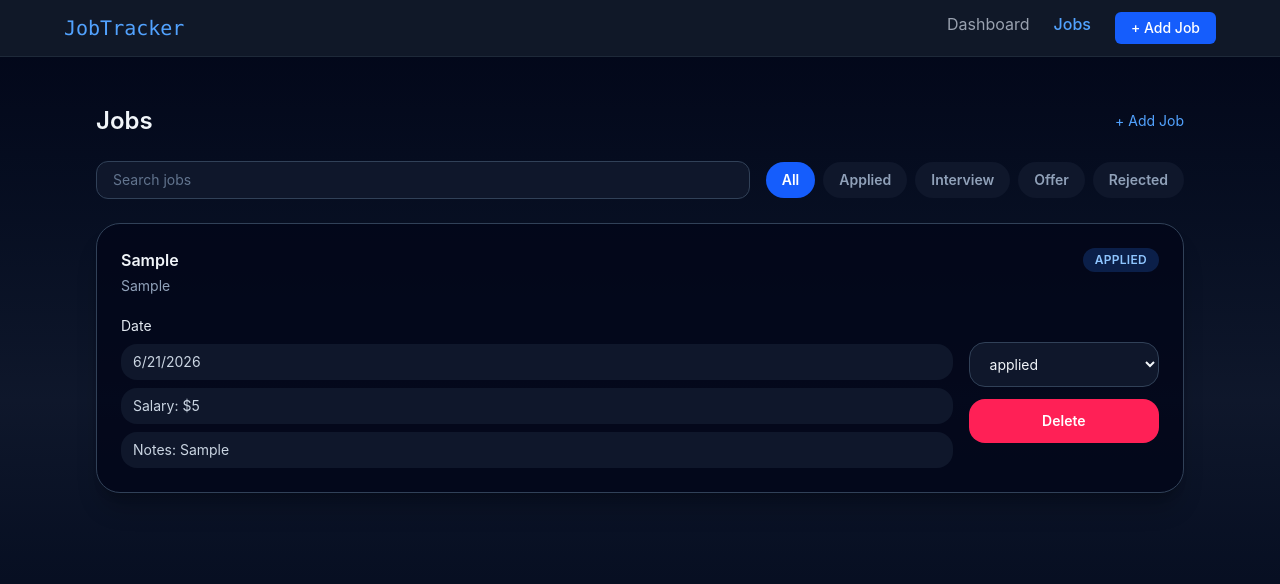
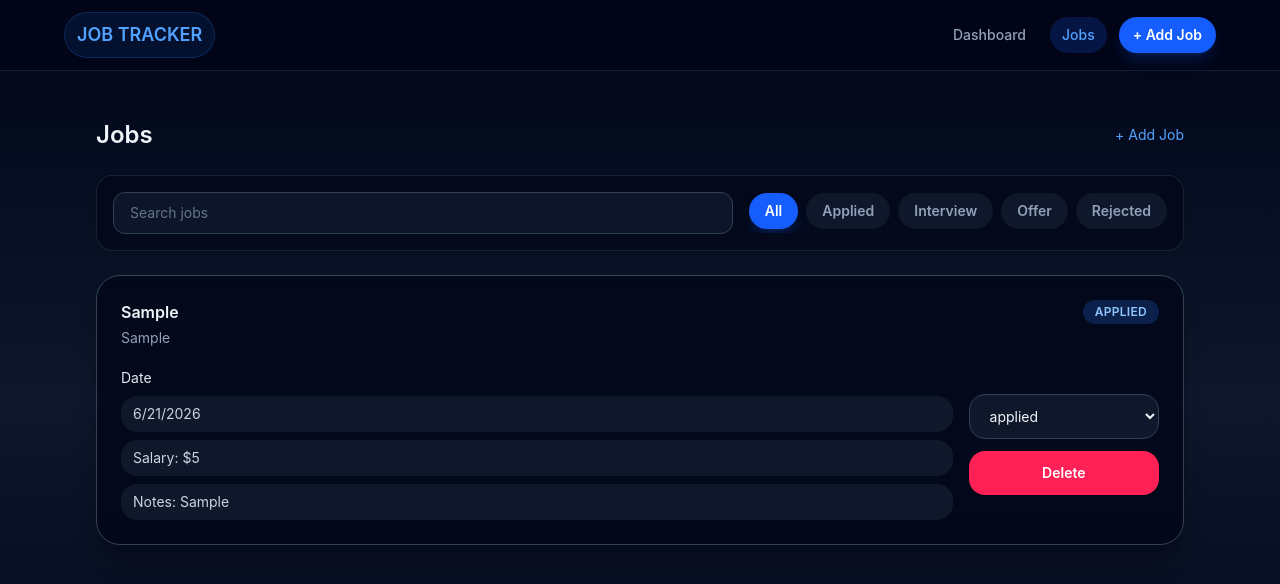
Before and after one commit to surajthapa-code/job-tracker, a React (Vite) app in the folder job-tracker/: page /jobs/add in a window 1280 px wide. Both pictures are taken after typing "Sample", "Sample", "5", "Sample" into the empty fields and a click on the button "Save Job". Shown: the top 584 px of the page. Built offline with nearby package versions, Linux system fonts and the light colour scheme.

Commit message:
ui change

```diff
--- a/job-tracker/src/features/jobs/components/JobCard.tsx
+++ b/job-tracker/src/features/jobs/components/JobCard.tsx
@@ -28,7 +28,7 @@ export default function JobCard({ job }: JobCardProps) {
   return (
     <div
       onClick={() => navigate(`/jobs/${job.id}`)}
-      className="group cursor-pointer rounded-3xl border border-slate-700 bg-slate-950/80 p-6 shadow-xl shadow-black/20 transition hover:-translate-y-0.5 hover:border-slate-600 hover:bg-slate-900"
+      className="group cursor-pointer rounded-3xl border border-slate-700 bg-slate-950/80 p-6 shadow-xl shadow-black/20 transition hover:-translate-y-0.5 hover:border-blue-600 hover:bg-slate-900"
     >
       <div className="flex flex-col gap-3 sm:flex-row sm:items-start sm:justify-between">
         <div className="space-y-1">
--- a/job-tracker/src/features/jobs/components/JobFilters.tsx
+++ b/job-tracker/src/features/jobs/components/JobFilters.tsx
@@ -18,24 +18,24 @@ function JobFilters() {
     (state: RootState) => state.jobs.searchQuery,
   );
   return (
-    <div className="flex flex-col gap-4 sm:flex-row sm:items-center sm:justify-between">
+    <div className="flex flex-col gap-3 rounded-2xl border border-slate-800/80 bg-slate-950/60 p-3 shadow-sm shadow-black/10 sm:flex-row sm:items-center sm:justify-between sm:gap-4 sm:p-4">
       <div className="flex-1">
         <input
           type="text"
           value={currentSearchQuery}
           onChange={(e) => dispatch(setSearchQuery(e.target.value))}
           placeholder="Search jobs"
-          className="w-full rounded-xl border border-slate-700 bg-slate-900 px-4 py-2 text-sm text-slate-100 outline-none placeholder:text-slate-500 focus:border-blue-500 focus:ring-2 focus:ring-blue-500/30"
+          className="w-full rounded-xl border border-slate-700 bg-slate-900/90 px-4 py-2.5 text-sm text-slate-100 outline-none placeholder:text-slate-500 focus:border-blue-500 focus:ring-2 focus:ring-blue-500/30"
         />
       </div>
 
-      <div className="mt-2 flex flex-wrap items-center gap-2 sm:mt-0">
+      <div className="flex flex-nowrap items-center gap-2 overflow-x-auto pb-1 sm:mt-0">
         {Filters.map((filter) => {
           return (
             <button
-              className={`rounded-full px-4 py-2 text-sm font-semibold capitalize transition ${
+              className={`whitespace-nowrap rounded-full px-3 py-2 text-sm font-semibold capitalize transition sm:px-4 ${
                 currentFilter === filter
-                  ? "bg-blue-600 text-white"
+                  ? "bg-blue-600 text-white shadow-lg shadow-blue-600/20"
                   : "bg-slate-900 text-slate-400 hover:bg-slate-800 hover:text-slate-200"
               }`}
               key={filter}
--- a/job-tracker/src/features/jobs/components/JobStats.tsx
+++ b/job-tracker/src/features/jobs/components/JobStats.tsx
@@ -12,48 +12,48 @@ export default function JobStats() {
     rejected: items.filter((j) => j.status === "rejected").length,
   };
   return (
-    <div className="grid grid-cols-1 sm:grid-cols-3 lg:grid-cols-5 gap-4">
-      <div className="rounded-2xl border border-slate-700 bg-slate-950/80 p-4 shadow-md">
-        <p className="text-sm font-medium uppercase tracking-wide text-slate-400">
+    <div className="grid grid-cols-2 gap-3 sm:grid-cols-3 lg:grid-cols-5">
+      <div className="rounded-2xl border border-slate-700 bg-slate-950/80 p-3 shadow-md shadow-black/20 sm:p-4">
+        <p className="text-[11px] font-semibold uppercase tracking-[0.22em] text-slate-400 sm:text-sm">
           Total
         </p>
-        <p className="mt-2 text-2xl font-semibold text-slate-100">
+        <p className="mt-2 text-xl font-semibold text-slate-100 sm:text-2xl">
           {stats.total}
         </p>
       </div>
 
-      <div className="rounded-2xl border border-blue-700/40 bg-blue-900/10 p-4 shadow-md">
-        <p className="text-sm font-medium uppercase tracking-wide text-blue-300">
+      <div className="rounded-2xl border border-blue-700/40 bg-blue-900/10 p-3 shadow-md shadow-black/20 sm:p-4">
+        <p className="text-[11px] font-semibold uppercase tracking-[0.22em] text-blue-300 sm:text-sm">
           Applied
         </p>
-        <p className="mt-2 text-2xl font-semibold text-blue-100">
+        <p className="mt-2 text-xl font-semibold text-blue-100 sm:text-2xl">
           {stats.applied}
         </p>
       </div>
 
-      <div className="rounded-2xl border border-yellow-700/30 bg-yellow-900/10 p-4 shadow-md">
-        <p className="text-sm font-medium uppercase tracking-wide text-yellow-300">
+      <div className="rounded-2xl border border-yellow-700/30 bg-yellow-900/10 p-3 shadow-md shadow-black/20 sm:p-4">
+        <p className="text-[11px] font-semibold uppercase tracking-[0.22em] text-yellow-300 sm:text-sm">
           Interview
         </p>
-        <p className="mt-2 text-2xl font-semibold text-yellow-100">
+        <p className="mt-2 text-xl font-semibold text-yellow-100 sm:text-2xl">
           {stats.interview}
         </p>
       </div>
 
-      <div className="rounded-2xl border border-green-700/30 bg-green-900/10 p-4 shadow-md">
-        <p className="text-sm font-medium uppercase tracking-wide text-green-300">
+      <div className="rounded-2xl border border-green-700/30 bg-green-900/10 p-3 shadow-md shadow-black/20 sm:p-4">
+        <p className="text-[11px] font-semibold uppercase tracking-[0.22em] text-green-300 sm:text-sm">
           Offer
         </p>
-        <p className="mt-2 text-2xl font-semibold text-green-100">
+        <p className="mt-2 text-xl font-semibold text-green-100 sm:text-2xl">
           {stats.offer}
         </p>
       </div>
 
-      <div className="rounded-2xl border border-rose-700/30 bg-rose-900/10 p-4 shadow-md">
-        <p className="text-sm font-medium uppercase tracking-wide text-rose-300">
+      <div className="rounded-2xl border border-rose-700/30 bg-rose-900/10 p-3 shadow-md shadow-black/20 sm:p-4 sm:col-span-1 col-span-2">
+        <p className="text-[11px] font-semibold uppercase tracking-[0.22em] text-rose-300 sm:text-sm">
           Rejected
         </p>
-        <p className="mt-2 text-2xl font-semibold text-rose-100">
+        <p className="mt-2 text-xl font-semibold text-rose-100 sm:text-2xl">
           {stats.rejected}
         </p>
       </div>
--- a/job-tracker/src/pages/Dashboard.tsx
+++ b/job-tracker/src/pages/Dashboard.tsx
@@ -9,17 +9,17 @@ function Dashboard() {
   const RecentJobs = items.slice(-5).reverse();
   if (RecentJobs.length === 0) {
     return (
-      <div className="mx-auto max-w-4xl rounded-3xl border border-slate-700 bg-slate-950/90 p-8 shadow-xl shadow-black/30">
-        <h4 className="text-xl font-semibold text-slate-100 mb-4">
+      <div className="mx-auto max-w-4xl rounded-3xl border border-slate-800/80 bg-slate-950/90 p-5 shadow-xl shadow-black/30 sm:p-8">
+        <h4 className="mb-4 text-xl font-semibold text-slate-100">
           No applications yet
         </h4>
-        <p className="text-sm text-slate-400 mb-6">
+        <p className="mb-6 text-sm text-slate-400">
           You don't have any job applications yet. Add your first application to
           get started.
         </p>
         <Link
           to="/jobs/add"
-          className="inline-block rounded-2xl bg-blue-600 px-5 py-3 text-sm font-semibold text-white transition hover:bg-blue-500"
+          className="inline-flex w-full items-center justify-center rounded-2xl bg-blue-600 px-5 py-3 text-sm font-semibold text-white transition hover:bg-blue-500 sm:w-auto"
         >
           Add new job
         </Link>
@@ -28,11 +28,13 @@ function Dashboard() {
   }
 
   return (
-    <div className="mx-auto max-w-6xl space-y-8">
-      <div>
-        <div className="flex items-center justify-between">
+    <div className="mx-auto max-w-6xl space-y-6 sm:space-y-8">
+      <div className="rounded-3xl border border-slate-800/80 bg-slate-950/70 p-4 shadow-xl shadow-black/20 sm:p-6">
+        <div className="flex flex-col gap-2 sm:flex-row sm:items-end sm:justify-between">
           <div>
-            <h2 className="text-2xl font-semibold text-slate-100">Stats</h2>
+            <h2 className="text-xl font-semibold text-slate-100 sm:text-2xl">
+              Stats
+            </h2>
             <p className="text-sm text-slate-400">
               Overview of your job applications
             </p>
@@ -44,13 +46,16 @@ function Dashboard() {
         </div>
       </div>
 
-      <div>
-        <div className="flex items-center justify-between">
-          <h2 className="text-2xl font-semibold text-slate-100">
+      <div className="rounded-3xl border border-slate-800/80 bg-slate-950/70 p-4 shadow-xl shadow-black/20 sm:p-6">
+        <div className="flex flex-col gap-2 sm:flex-row sm:items-center sm:justify-between">
+          <h2 className="text-xl font-semibold text-slate-100 sm:text-2xl">
             Recent Applications
           </h2>
           {RecentJobs.length >= 5 && (
-            <Link to="/jobs" className="text-sm text-blue-400 hover:underline">
+            <Link
+              to="/jobs"
+              className="text-sm font-medium text-blue-400 hover:underline"
+            >
               See all
             </Link>
           )}
--- a/job-tracker/src/shared/components/Navbar.tsx
+++ b/job-tracker/src/shared/components/Navbar.tsx
@@ -12,19 +12,25 @@ function Navbar() {
   // }, [theme]);
 
   return (
-    <nav className="bg-gray-900 border-b border-gray-800 px-4 py-3  ">
-      <div className="max-w-6xl mx-auto flex items-center justify-between">
-        <Link to="/" className="text-xl font-mono font-medium text-blue-400">
-          JobTracker
+    <nav className="border-b border-slate-800/80 bg-slate-950/95 px-3 py-3 sm:px-4">
+      <div className="mx-auto flex max-w-6xl flex-col gap-3 sm:flex-row sm:items-center sm:justify-between">
+        <Link
+          to="/"
+          className="flex items-center justify-center rounded-full border border-blue-500/20 bg-blue-500/10 px-3 py-2 text-lg font-semibold text-blue-400 sm:justify-start"
+        >
+          JOB TRACKER
         </Link>
-        <div className="flex gap-6">
+
+        <div className="flex flex-wrap items-center justify-center gap-2 sm:justify-end sm:gap-3">
           <NavLink
             to="/"
             end
             className={({ isActive }) =>
-              isActive
-                ? "text-blue-400 font-medium"
-                : "text-gray-400 hover:text-white"
+              `rounded-full px-3 py-2 text-sm font-medium transition ${
+                isActive
+                  ? "bg-blue-600/20 text-blue-400"
+                  : "text-slate-400 hover:bg-slate-800 hover:text-white"
+              }`
             }
           >
             Dashboard
@@ -32,16 +38,18 @@ function Navbar() {
           <NavLink
             to="/jobs"
             className={({ isActive }) =>
-              isActive
-                ? "text-blue-400 font-medium"
-                : "text-gray-400 hover:text-white"
+              `rounded-full px-3 py-2 text-sm font-medium transition ${
+                isActive
+                  ? "bg-blue-600/20 text-blue-400"
+                  : "text-slate-400 hover:bg-slate-800 hover:text-white"
+              }`
             }
           >
             Jobs
           </NavLink>
           <Link
             to="/jobs/add"
-            className="bg-blue-600 hover:bg-blue-700 text-white px-4 py-1.5 rounded-md text-sm font-medium"
+            className="rounded-full bg-blue-600 px-3.5 py-2 text-sm font-semibold text-white shadow-lg shadow-blue-600/20 transition hover:bg-blue-500"
           >
             + Add Job
           </Link>
```
Also changed, not shown: 2 other files (tests, documents, lock files or other folders).
